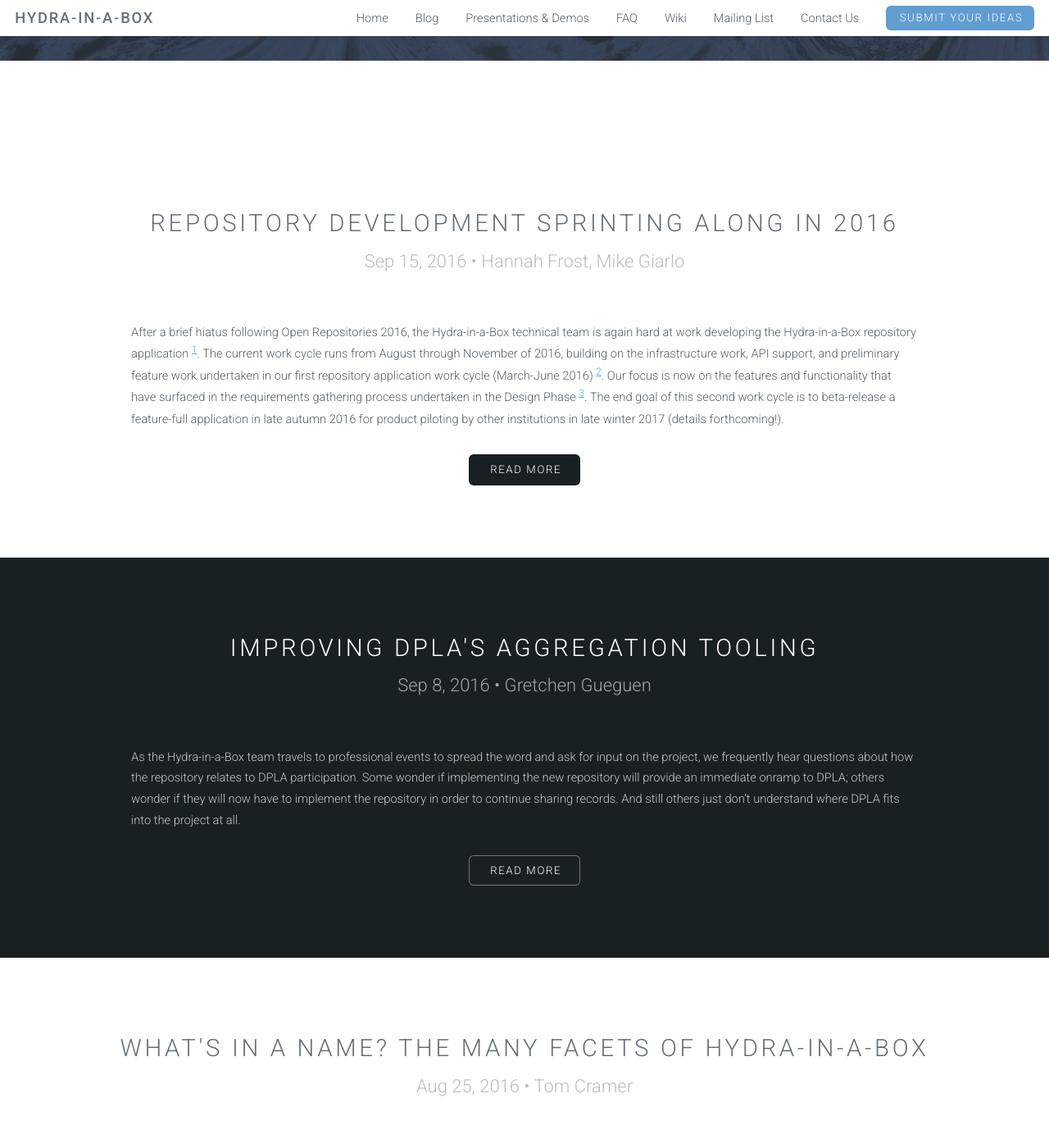
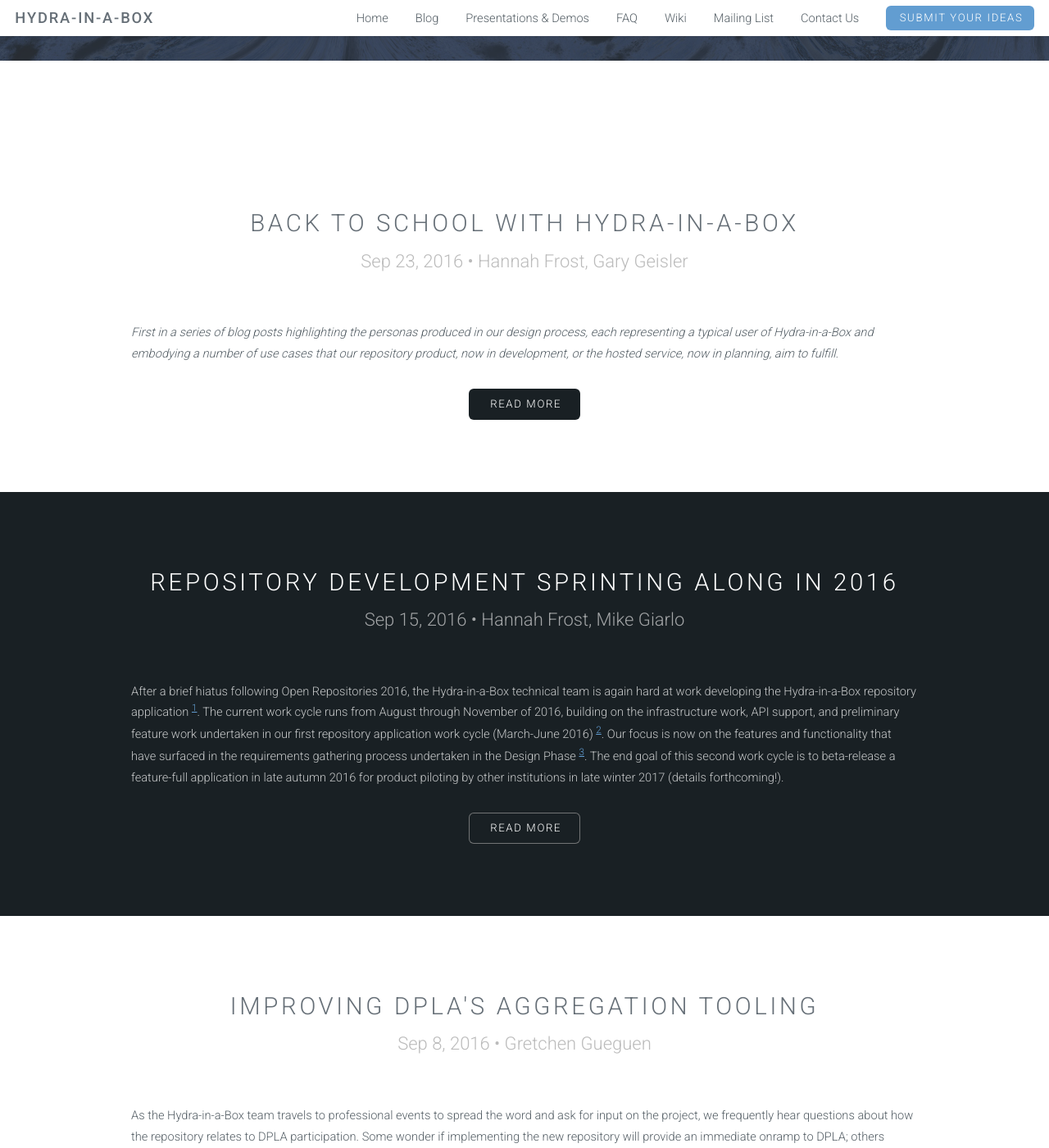
Before and after one commit to samvera-labs/hyku.github.io, a Jekyll site: the page built from blog.html, in a window 1280 px wide and 1400 px high, scrolled down 241 px. Shown: the whole window at 82% size. Built offline with Jekyll 4.4.1, drawn with Linux system fonts in a browser that asks for light colours.

Commit message:
new blog post (#35)
* new blog post

first in the personas series

* Add persona image to blog post

* Add links to design documents

* Add link to persona image

* die, .DS_Store, die

```diff
--- /dev/null
+++ b/_posts/2016-09-23-back-to-school.markdown
@@ -0,0 +1,26 @@
+---
+layout: post
+title: Back to School with Hydra-in-a-Box
+author: Hannah Frost, Gary Geisler
+---
+
+*First in a series of blog posts highlighting the personas produced in our design process, each representing a typical user of Hydra-in-a-Box and embodying a number of use cases that our repository product, now in development, or the hosted service, now in planning, aim to fulfill.*
+
+The students return to campus this week for the start of Stanford’s fall quarter. It’s a busy time at the libraries, as staff gear up to engage with faculty and students in support of their courses, research and related academic pursuits. The digital repository plays an increasingly essential role in supporting these activities, too. Our persona featuring Aaron Maddox, a 2nd year Master’s student at a small private university, demonstrates this point clearly. This portrait also shows how the Hydra-in-a-Box repository can serve as both an institutional repository as well as a repository for the library’s digital collections.
+(You can download
+<a href="https://wiki.duraspace.org/download/attachments/76841397/Hydra-in-a-Box%20Personas.pdf?version=3&modificationDate=1465782652119&api=v2">all six of the Hydra-in-a-Box personas</a>
+and other
+<a href="https://wiki.duraspace.org/display/hydra/Hydra-in-a-Box+Design+Documents">project design documents</a>
+from the DuraSpace wiki.)
+
+Aaron uses the repository for three distinct purposes. His first goal is to discover and access material for his research. The scenario describes how he is able to accomplish this leveraging the power of a Blacklight/Solr-driven front end to find and download material, easily determining its rights status due to the standardized rights statement displayed in the metadata, and capturing a formatted citation that works with common citation management tools.
+
+<figure class="image fit persona">
+  <a href="https://wiki.duraspace.org/download/attachments/76841397/Hydra-in-a-Box%20Personas.pdf?version=3&modificationDate=1465782652119&api=v2">
+    <img src="/images/Hydra-in-a-Box_Persona-Student.png" alt="Student Persona" />
+  </a>
+</figure>
+
+Aaron also uses the repository as a “proxy depositor”, to help manage content produced by faculty members of his academic department, showing how Hydra-in-a-Box’s flexible roles make it possible for busy faculty to delegate repository content management tasks. Finally Aaron uses the repository to deposit his own thesis, and the scenario suggests the critical functionality provided by a mediated deposit workflow that the repository supports to facilitate the review and approval of theses and other culminating student works by department administrators and faculty. (The Hydra-in-a-Box team has been actively supporting the development of mediated deposit functionality in Sufia, work currently in progress under the leadership of Oregon State University.)
+
+Next up in the series, we will explore how Hydra-in-a-Box fits into the life of a Digital Projects Coordinator.
--- a/css/style.css
+++ b/css/style.css
@@ -1107,3 +1107,9 @@
 		#footer .icons a {
 			color: #bbb;
 		}
+
+/* Persona Image */
+
+.persona {
+	border: 1px solid #ddd;
+}
```
Also changed, not shown: images/Hydra-in-a-Box_Persona-Student.png (added), 1 other file.
